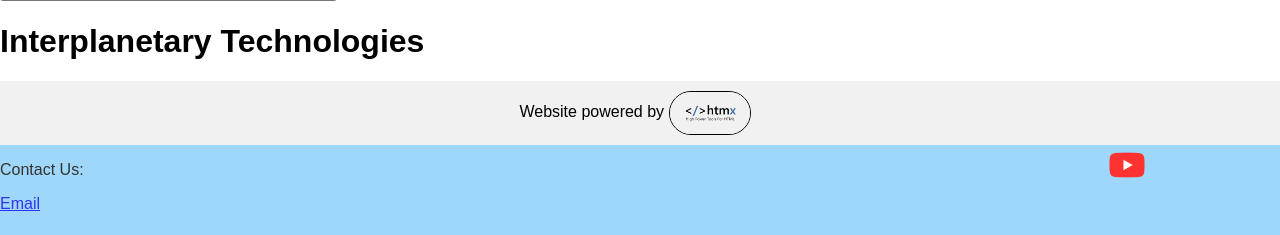
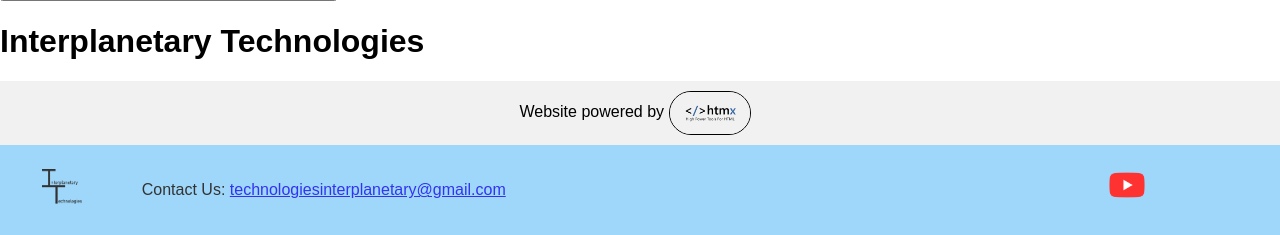
Before and after one commit to jtann5/HTMX, a Flask app: page / in a window 1280 px wide. Shown: the part 612-847 px from the top of the page. Run offline with Flask 3, Linux system fonts and the light colour scheme; some libraries are stand-ins or nearby versions.

Commit message:
added some images and stuff to it so now its not so bad

```diff
--- a/static/css/index.css
+++ b/static/css/index.css
@@ -57,13 +57,19 @@ img {
 }
 
 #left {
+    margin-top: 20px;
+    display: flex;
+    margin-left: 3%;
     float: left;
     width: 49.5%;
 }
 
+#left p {
+    margin-left: 10%;
+}
 
 #footer img {
-    padding-left: 10%;
+    padding: 10%;
     width: 40px;
     height: auto;
 }
@@ -112,6 +118,11 @@ img {
     padding: 1%;
 }
 
-#page h2 {
+#page h2, h3 {
     padding: 1%;
 }
+
+#page img {
+    width: 40%;
+    height: auto;
+}
--- a/templates/index.html
+++ b/templates/index.html
@@ -45,8 +45,9 @@
     </div>
     <div id="footer">
         <div id="left">
-            <p>Contact Us: </p>
-            <a href="mailto:technologiesinterplanetary@gmail.com">Email</a>
+            <a href="mailto:technologiesinterplanetary@gmail.com"><img src="{{ url_for('static', filename='images/logo.png') }}"></a>
+            <p>Contact Us: <a href="mailto:technologiesinterplanetary@gmail.com">technologiesinterplanetary@gmail.com</a></p>
+
         </div>
         <div id="right">
             <a href="https://www.youtube.com/@interplanetarytechnologies"><img src="{{ url_for('static', filename='images/youtubeicon.png') }}"></a>
```
Also changed, not shown: templates/html/tab2.html (+19 -0 lines), static/images/543.jpeg (added), static/images/rocketpie2.JPG (added).
